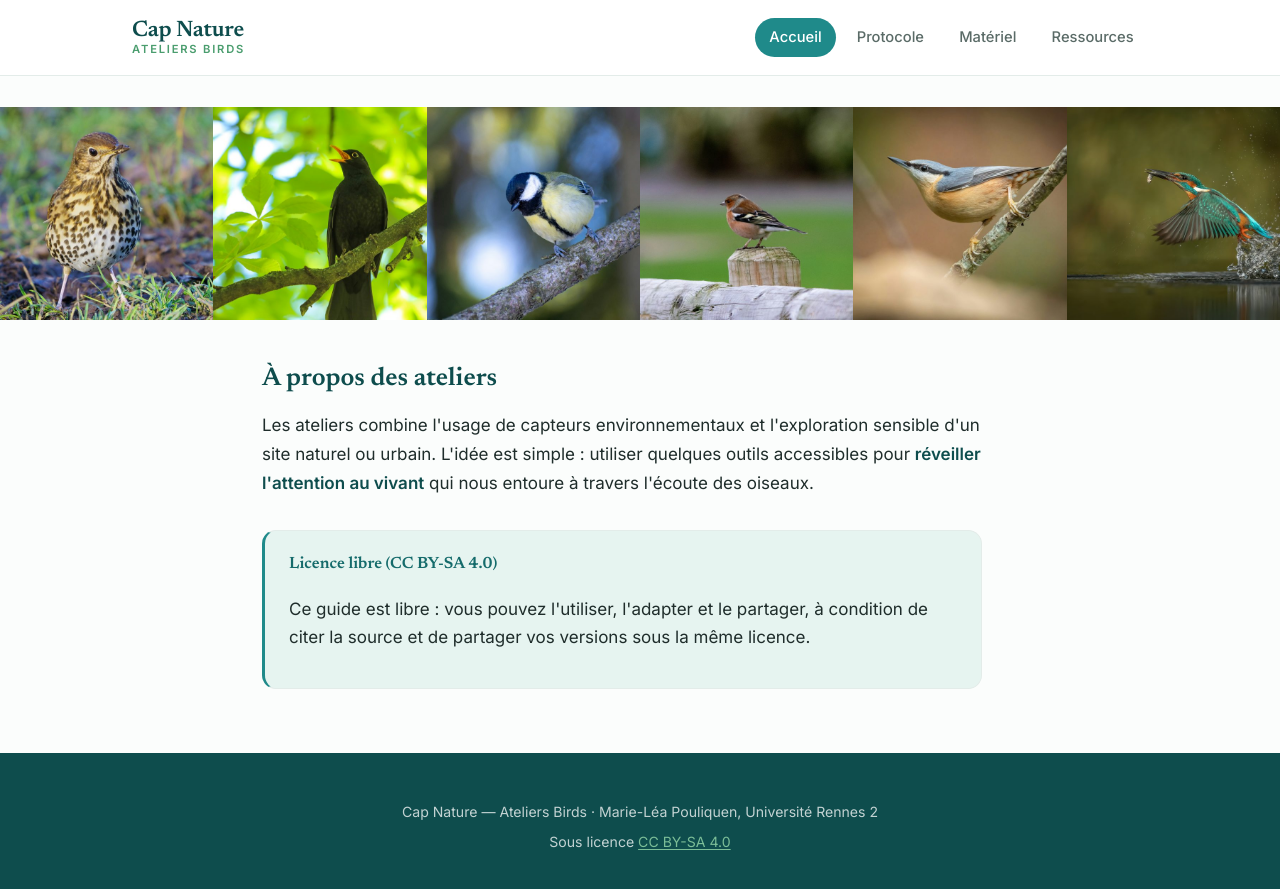
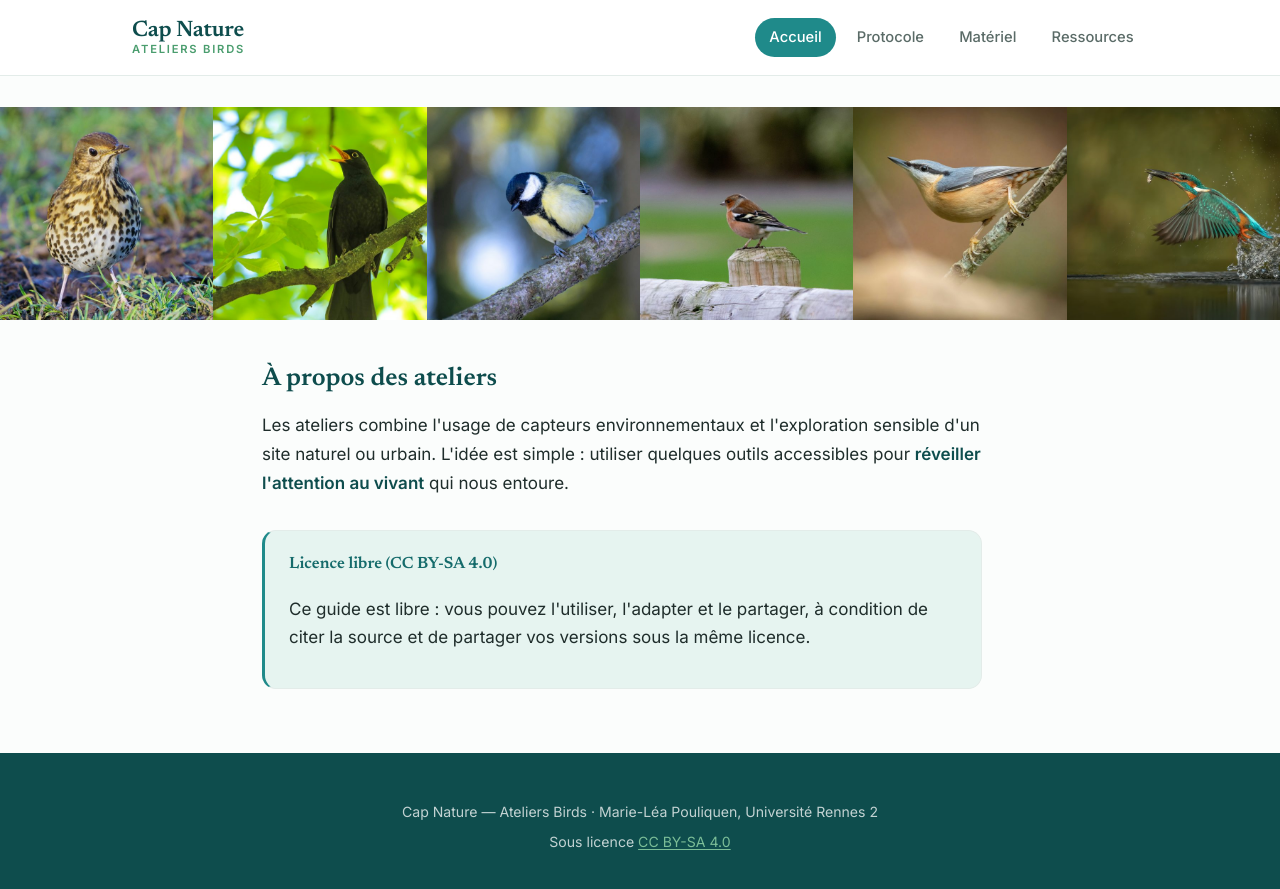
Before and after one commit to marieleapouliquen/wiki-cap-nature, a Jekyll site: the page built from index.md, in a window 1280 px wide and 900 px high, scrolled down 603 px. Shown: the top 889 px of the window. Built offline with Jekyll 4.4.1, drawn with Linux system fonts in a browser that asks for light colours.

Commit message:
Update index.md

```diff
--- a/index.md
+++ b/index.md
@@ -60,7 +60,7 @@ cards:
 <div class="section" style="max-width: 820px; margin-top: 2rem;">
   <main class="content" style="max-width: none;">
     <h2>À propos des ateliers</h2>
-    <p>Les ateliers combine l'usage de capteurs environnementaux et l'exploration sensible d'un site naturel ou urbain. L'idée est simple : utiliser quelques outils accessibles pour <strong>réveiller l'attention au vivant</strong> qui nous entoure à travers l'écoute des oiseaux.</p>
+    <p>Les ateliers combine l'usage de capteurs environnementaux et l'exploration sensible d'un site naturel ou urbain. L'idée est simple : utiliser quelques outils accessibles pour <strong>réveiller l'attention au vivant</strong> qui nous entoure.</p>
 
     <div class="callout info" style="margin-top: 2rem;">
       <p class="callout-title">Licence libre (CC BY-SA 4.0)</p>
```
